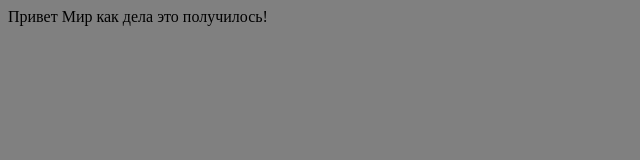
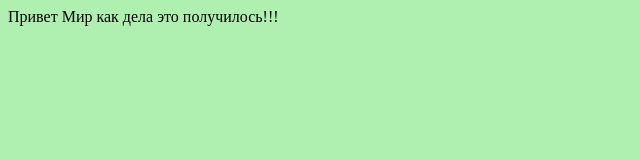
Before and after one commit to oracalTR/excel, a website built with webpack: page src/index.html in a window 1280 px wide. Shown: the whole page, without its empty margins (0-640 px from the left). Built offline with nearby package versions, Linux system fonts and the light colour scheme.

Commit message:
Конфигурация webpack

```diff
--- a/src/index.html
+++ b/src/index.html
@@ -8,6 +8,6 @@
     <title>JavaScript OOP</title>
 </head>
 <body>
-    <div id="app" class="container">Привет Мир как дела это получилось!</div>
+    <div id="app" class="container">Привет Мир как дела это получилось!!!</div>
 </body>
 </html>
--- a/src/scss/style.scss
+++ b/src/scss/style.scss
@@ -1,4 +1,4 @@
-$coclor-body: gray;
+$coclor-body: #aeae;
 
 body {
     background-color: $coclor-body;
```
